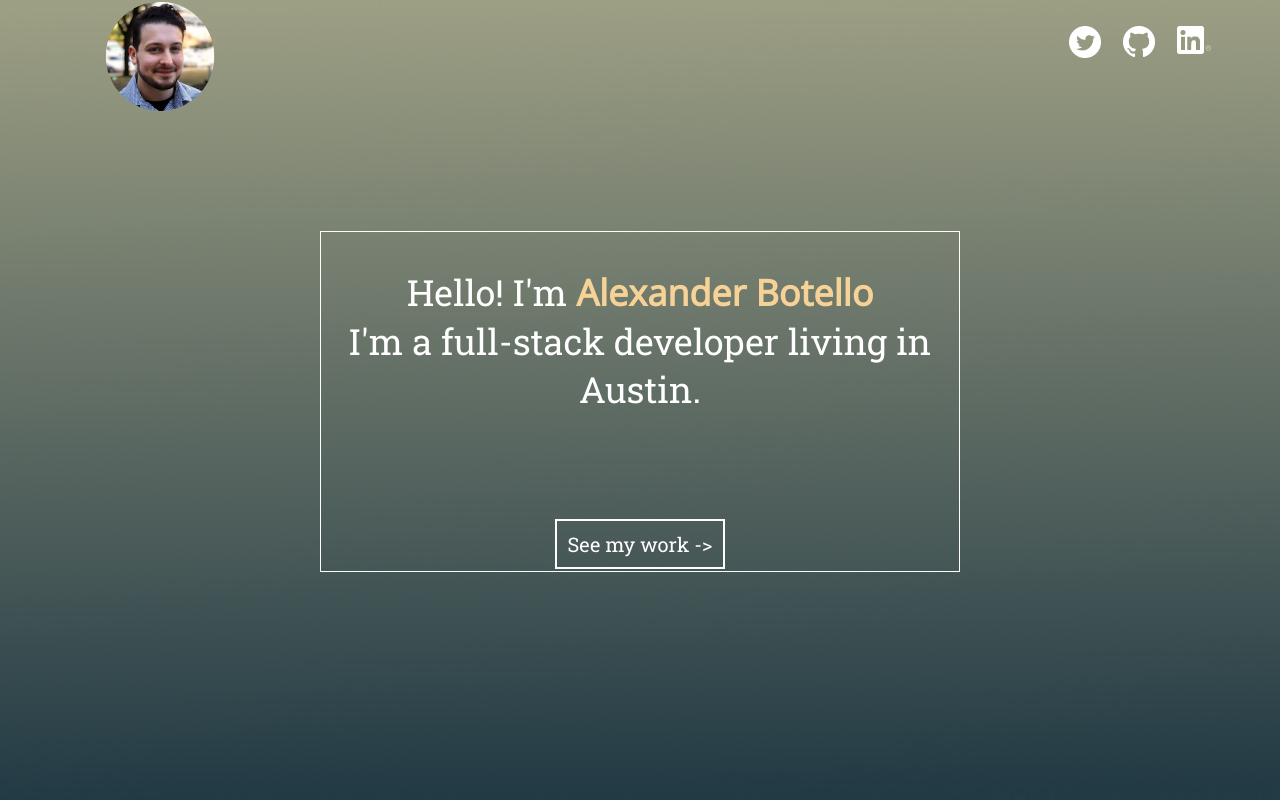
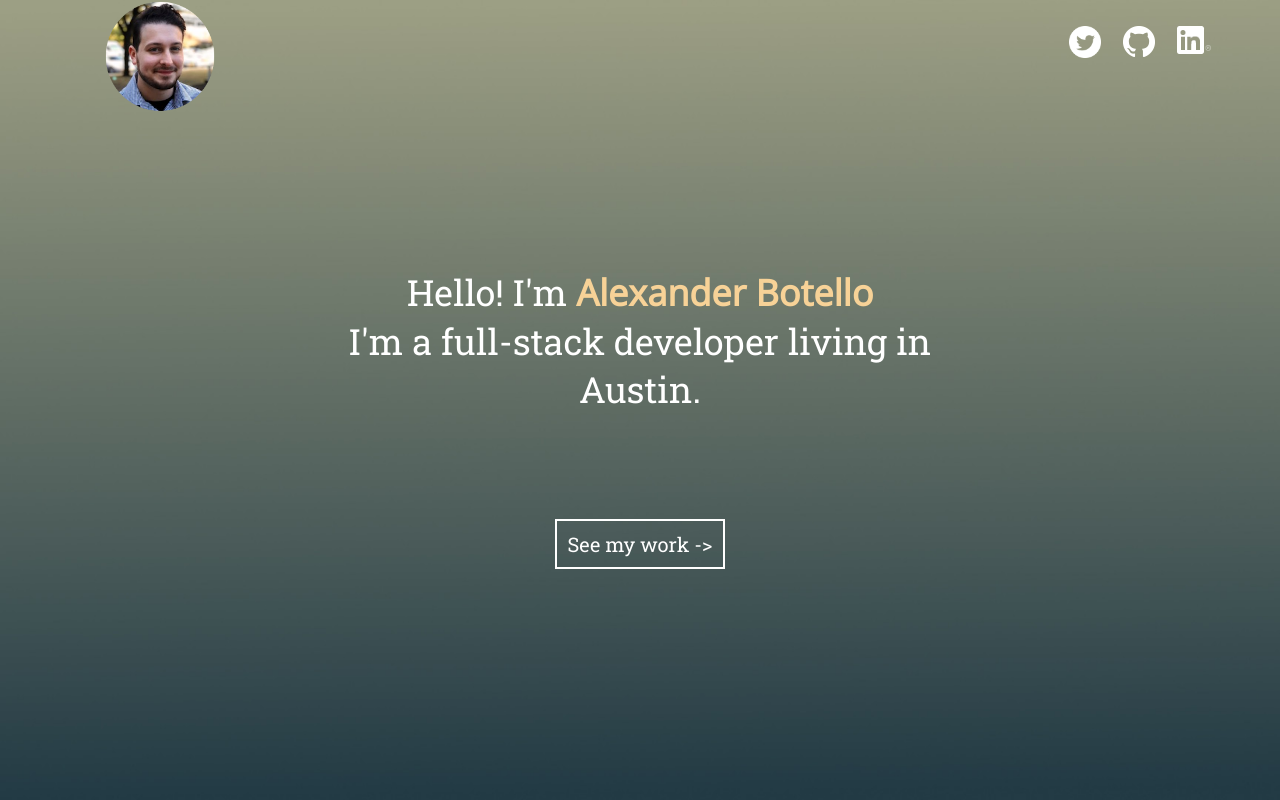
Before and after one commit to alexbotello/portfolio, a React (Create React App) app: page / in a window 1280 px wide. Shown: the top 800 px of the page. Built offline with nearby package versions, Linux system fonts and the light colour scheme.

Commit message:
Set Projects grid to always lock to viewport

```diff
--- a/src/components/Projects/index.css
+++ b/src/components/Projects/index.css
@@ -9,8 +9,7 @@
   grid-template-rows: 1fr 1fr 1fr 1fr;
   text-align: center;
   background-color: #f5f5f5;
-  height: 100%;
-  min-height: 100vh;
+  height: 100vh;
 }
 
 .Title {
--- a/src/components/TextBody/index.css
+++ b/src/components/TextBody/index.css
@@ -1,6 +1,5 @@
 .Text {
   grid-area: text;
-  border: 1px solid white;
   height: 100%;
 }
 
```
